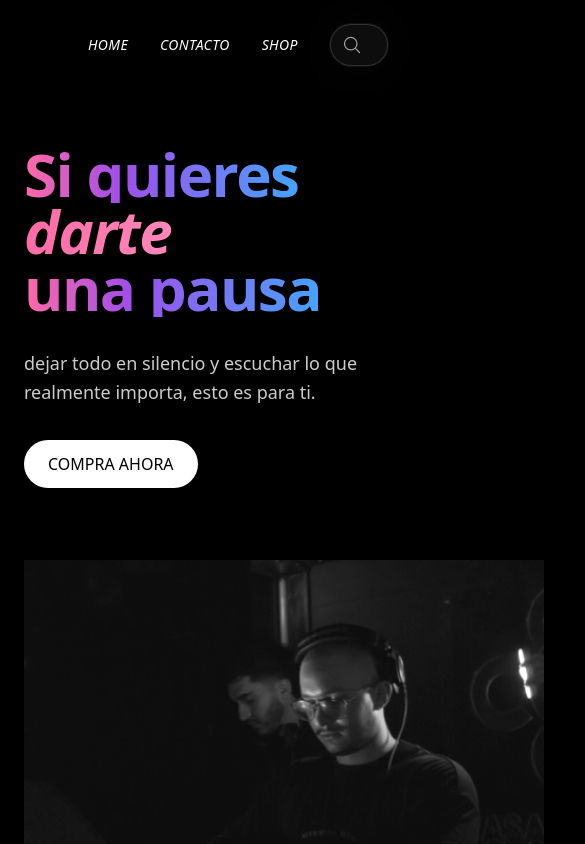
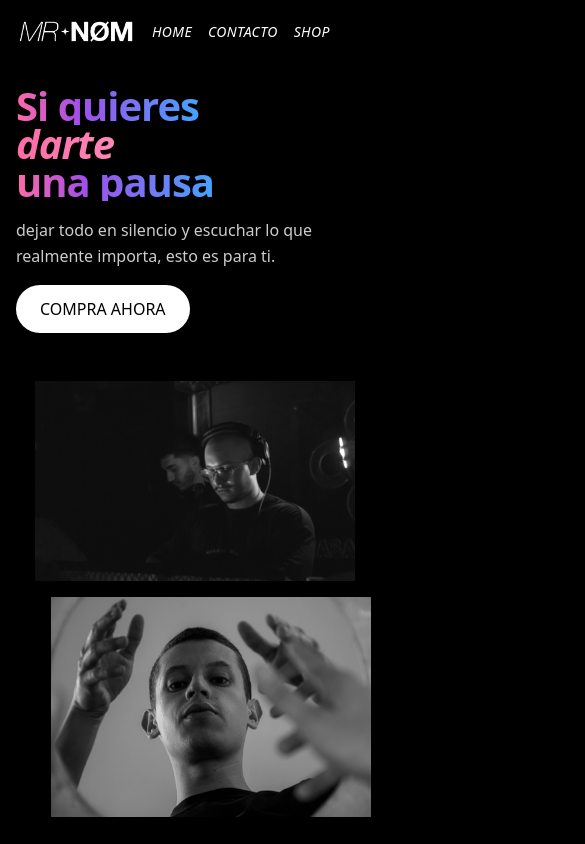
Before and after one commit to tpereza/mr_nom_webpage, a Next.js app: page / in a window 390 px wide. Shown: the top 844 px of the page, 585 px wide, since content can reach past the window. Built offline with nearby package versions, Linux system fonts and the light colour scheme.

Commit message:
Responsive webpage

```diff
--- a/app/contact/page.tsx
+++ b/app/contact/page.tsx
@@ -1,11 +1,11 @@
 import Image from "next/image";
-import { MagnifyingGlassIcon } from "@heroicons/react/24/outline";
 
 export default function ContactPage() {
   return (
     <main className="min-h-screen bg-black">
       {/* NAV */}
-      <header className="max-w-7xl mx-auto px-6 pt-6 flex items-center gap-8">
+      <header className="max-w-7xl mx-auto px-4 sm:px-6 pt-4 sm:pt-6">
+        <div className="flex items-center gap-4 sm:gap-8">
           <a href="/" className="block">
             <Image
               src="/images/logo.png"
@@ -15,32 +15,29 @@ export default function ContactPage() {
               className="cursor-pointer"
             />
           </a>
-        <nav className="ml-8 flex items-center gap-8">
+          <nav className="flex flex-wrap items-center gap-4 sm:gap-8 sm:ml-8">
             <a className="nav-link" href="/">HOME</a>
             <a className="nav-link text-white font-semibold" href="/contact">CONTACTO</a>
             <a className="nav-link" href="/shop">SHOP</a>
           </nav>
-        <div className="ml-auto relative w-[380px]">
-          <MagnifyingGlassIcon className="h-5 w-5 text-white/60 absolute left-3 top-1/2 -translate-y-1/2" />
-          <input className="pill-input w-full" placeholder="Buscar" />
         </div>
       </header>
 
       {/* CONTACT SECTION */}
-      <section className="max-w-4xl mx-auto px-6 pt-20">
-        <div className="text-center mb-12">
-          <h1 className="grad-multiline font-black leading-[0.95] tracking-tight text-[50px] sm:text-[60px] md:text-[70px] lg:text-[80px]">
+      <section className="max-w-4xl mx-auto px-4 sm:px-6 pt-10 sm:pt-20">
+        <div className="text-center mb-8 sm:mb-12">
+          <h1 className="grad-multiline font-black leading-[0.95] tracking-tight text-[40px] sm:text-[50px] md:text-[60px] lg:text-[70px] xl:text-[80px]">
             <span className="grad-pink-blue">Contáctanos</span><br/>
             <span className="grad-pink italic">aquí</span>
           </h1>
-          <p className="mt-6 max-w-2xl mx-auto text-lg leading-relaxed text-white/80">
+          <p className="mt-4 sm:mt-6 max-w-2xl mx-auto text-base sm:text-lg leading-relaxed text-white/80">
             ¿Tienes alguna pregunta, sugerencia o problema? Estamos aquí para ayudarte. Envíanos un mensaje y te responderemos lo antes posible.
           </p>
         </div>
 
         {/* CONTACT FORM */}
         <div className="max-w-2xl mx-auto">
-          <form className="space-y-8">
+          <form className="space-y-6 sm:space-y-8">
             {/* Name Field */}
             <div>
               <label htmlFor="name" className="block text-sm font-medium text-white/90 mb-3">
--- a/app/page.tsx
+++ b/app/page.tsx
@@ -1,12 +1,12 @@
 
 import Image from "next/image";
-import { MagnifyingGlassIcon } from "@heroicons/react/24/outline";
 
 export default function Page() {
   return (
     <main className="min-h-screen bg-black">
       {/* NAV */}
-      <header className="max-w-7xl mx-auto px-6 pt-6 flex items-center gap-8">
+      <header className="max-w-7xl mx-auto px-4 sm:px-6 pt-4 sm:pt-6">
+        <div className="flex items-center gap-4 sm:gap-8">
           <a href="/" className="block">
             <Image
               src="/images/logo.png"
@@ -16,35 +16,32 @@ export default function Page() {
               className="cursor-pointer"
             />
           </a>
-        <nav className="ml-8 flex items-center gap-8">
+          <nav className="flex flex-wrap items-center gap-4 sm:gap-8 sm:ml-8">
             <a className="nav-link" href="/">HOME</a>
             <a className="nav-link" href="/contact">CONTACTO</a>
             <a className="nav-link" href="/shop">SHOP</a>
           </nav>
-        <div className="ml-auto relative w-[380px]">
-          <MagnifyingGlassIcon className="h-5 w-5 text-white/60 absolute left-3 top-1/2 -translate-y-1/2" />
-          <input className="pill-input w-full" placeholder="Buscar" />
         </div>
       </header>
 
       {/* HERO */}
-      <section className="max-w-7xl mx-auto px-6 grid grid-cols-12 gap-8 pt-20">
+      <section className="max-w-7xl mx-auto px-4 sm:px-6 grid grid-cols-12 gap-4 sm:gap-8 pt-10 sm:pt-20">
         {/* Left text */}
-        <div className="col-span-12 md:col-span-6 lg:col-span-7">
-          <h1 className="grad-multiline font-black leading-[0.95] tracking-tight text-[60px] sm:text-[80px] md:text-[90px] lg:text-[110px]">
+        <div className="col-span-12 lg:col-span-7">
+          <h1 className="grad-multiline font-black leading-[0.95] tracking-tight text-[40px] sm:text-[60px] md:text-[80px] lg:text-[90px] xl:text-[110px]">
             <span className="grad-pink-blue">Si quieres</span><br/>
             <span className="grad-pink italic">darte</span><br/>
             <span className="grad-pink-blue">una pausa</span><br/>
           </h1>
-          <p className="mt-8 max-w-xl text-lg leading-relaxed text-white/80">
+          <p className="mt-4 sm:mt-8 max-w-xl text-base sm:text-lg leading-relaxed text-white/80">
             dejar todo en silencio y escuchar lo que realmente importa, esto es para ti.
           </p>
-          <a href="/shop" className="mt-8 btn-white inline-block">COMPRA AHORA</a>
+          <a href="/shop" className="mt-4 sm:mt-8 btn-white inline-block">COMPRA AHORA</a>
         </div>
 
         {/* Right images */}
-        <div className="relative col-span-12 md:col-span-6 lg:col-span-5 mt-10 md:mt-0">
-          <div className="w-[520px] h-[320px] relative overflow-hidden">
+        <div className="relative col-span-12 lg:col-span-5 mt-8 lg:mt-0">
+          <div className="w-full max-w-[320px] sm:max-w-[420px] md:max-w-[520px] h-[200px] sm:h-[280px] md:h-[320px] relative overflow-hidden mx-auto lg:mx-0">
             <Image
               src="/images/dj1.png"
               alt="DJ Black and white 1"
@@ -53,7 +50,7 @@ export default function Page() {
               priority
             />
           </div>
-          <div className="w-[520px] h-[360px] relative overflow-hidden translate-x-20 translate-y-10">
+          <div className="w-full max-w-[320px] sm:max-w-[420px] md:max-w-[520px] h-[220px] sm:h-[300px] md:h-[360px] relative overflow-hidden translate-x-4 sm:translate-x-8 md:translate-x-20 translate-y-4 sm:translate-y-6 md:translate-y-10 mx-auto lg:mx-0">
             <Image
               src="/images/dj2.png"
               alt="DJ Black and white 2"
--- a/app/shop/page.tsx
+++ b/app/shop/page.tsx
@@ -2,7 +2,6 @@
 
 import Image from "next/image";
 import { useState } from "react";
-import { MagnifyingGlassIcon } from "@heroicons/react/24/outline";
 import { apiService, TicketPurchaseData, TicketPurchaseResponse } from "../services/api";
 
 export default function ShopPage() {
@@ -71,7 +70,8 @@ export default function ShopPage() {
   return (
     <main className="min-h-screen bg-black">
       {/* NAV */}
-      <header className="max-w-7xl mx-auto px-6 pt-6 flex items-center gap-8">
+      <header className="max-w-7xl mx-auto px-4 sm:px-6 pt-4 sm:pt-6">
+        <div className="flex items-center gap-4 sm:gap-8">
           <a href="/" className="block">
             <Image
               src="/images/logo.png"
@@ -81,25 +81,22 @@ export default function ShopPage() {
               className="cursor-pointer"
             />
           </a>
-        <nav className="ml-8 flex items-center gap-8">
+          <nav className="flex flex-wrap items-center gap-4 sm:gap-8 sm:ml-8">
             <a className="nav-link" href="/">HOME</a>
             <a className="nav-link" href="/contact">CONTACTO</a>
             <a className="nav-link text-white font-semibold" href="/shop">SHOP</a>
           </nav>
-        <div className="ml-auto relative w-[380px]">
-          <MagnifyingGlassIcon className="h-5 w-5 text-white/60 absolute left-3 top-1/2 -translate-y-1/2" />
-          <input className="pill-input w-full" placeholder="Buscar" />
         </div>
       </header>
 
       {/* SHOP SECTION */}
-      <section className="max-w-4xl mx-auto px-6 pt-20">
-        <div className="text-center mb-12">
-          <h1 className="grad-multiline font-black leading-[0.95] tracking-tight text-[50px] sm:text-[60px] md:text-[70px] lg:text-[80px]">
+      <section className="max-w-4xl mx-auto px-4 sm:px-6 pt-10 sm:pt-20">
+        <div className="text-center mb-8 sm:mb-12">
+          <h1 className="grad-multiline font-black leading-[0.95] tracking-tight text-[40px] sm:text-[50px] md:text-[60px] lg:text-[70px] xl:text-[80px]">
             <span className="grad-pink-blue">Compra tus</span><br/>
             <span className="grad-pink italic">boletos</span>
           </h1>
-          <p className="mt-6 max-w-2xl mx-auto text-lg leading-relaxed text-white/80">
+          <p className="mt-4 sm:mt-6 max-w-2xl mx-auto text-base sm:text-lg leading-relaxed text-white/80">
             Asegura tu lugar en el evento más esperado del año. Completa el formulario y prepárate para una experiencia inolvidable.
           </p>
         </div>
--- a/app/verify/page.tsx
+++ b/app/verify/page.tsx
@@ -108,7 +108,7 @@ function VerifyPageContent() {
   return (
     <main className="min-h-screen bg-black">
       {/* Header with Logo Only */}
-      <header className="max-w-7xl mx-auto px-6 pt-6">
+      <header className="max-w-7xl mx-auto px-4 sm:px-6 pt-4 sm:pt-6">
         <a href="/" className="block">
           <Image
             src="/images/logo.png"
@@ -121,13 +121,13 @@ function VerifyPageContent() {
       </header>
 
       {/* VERIFY SECTION */}
-      <section className="max-w-4xl mx-auto px-6 pt-20">
-        <div className="text-center mb-12">
-          <h1 className="grad-multiline font-black leading-tight tracking-tight text-[50px] sm:text-[60px] md:text-[70px] lg:text-[80px] px-8">
+      <section className="max-w-4xl mx-auto px-4 sm:px-6 pt-10 sm:pt-20">
+        <div className="text-center mb-8 sm:mb-12">
+          <h1 className="grad-multiline font-black leading-tight tracking-tight text-[40px] sm:text-[50px] md:text-[60px] lg:text-[70px] xl:text-[80px] px-4 sm:px-8">
             <span className="grad-pink-blue">Verificación de</span><br/>
-            <span className="grad-pink italic pl-4">pago</span>
+            <span className="grad-pink italic pl-2 sm:pl-4">pago</span>
           </h1>
-          <p className="mt-6 max-w-2xl mx-auto text-lg leading-relaxed text-white/80">
+          <p className="mt-4 sm:mt-6 max-w-2xl mx-auto text-base sm:text-lg leading-relaxed text-white/80">
             Aquí puedes ver los detalles de tu transacción de pago.
           </p>
         </div>
@@ -344,7 +344,7 @@ export default function VerifyPage() {
   return (
     <Suspense fallback={
       <main className="min-h-screen bg-black">
-        <header className="max-w-7xl mx-auto px-6 pt-6">
+        <header className="max-w-7xl mx-auto px-4 sm:px-6 pt-4 sm:pt-6">
           <a href="/" className="block">
             <Image
               src="/images/logo.png"
@@ -355,10 +355,10 @@ export default function VerifyPage() {
             />
           </a>
         </header>
-        <section className="max-w-4xl mx-auto px-6 pt-20">
+        <section className="max-w-4xl mx-auto px-4 sm:px-6 pt-10 sm:pt-20">
           <div className="text-center">
-            <div className="w-16 h-16 border-4 border-white/20 border-t-white rounded-full animate-spin mx-auto mb-6"></div>
-            <p className="text-white/80">Cargando...</p>
+            <div className="w-12 h-12 sm:w-16 sm:h-16 border-4 border-white/20 border-t-white rounded-full animate-spin mx-auto mb-4 sm:mb-6"></div>
+            <p className="text-white/80 text-sm sm:text-base">Cargando...</p>
           </div>
         </section>
       </main>
```
Lines whose indentation alone changed are shown as unchanged.
